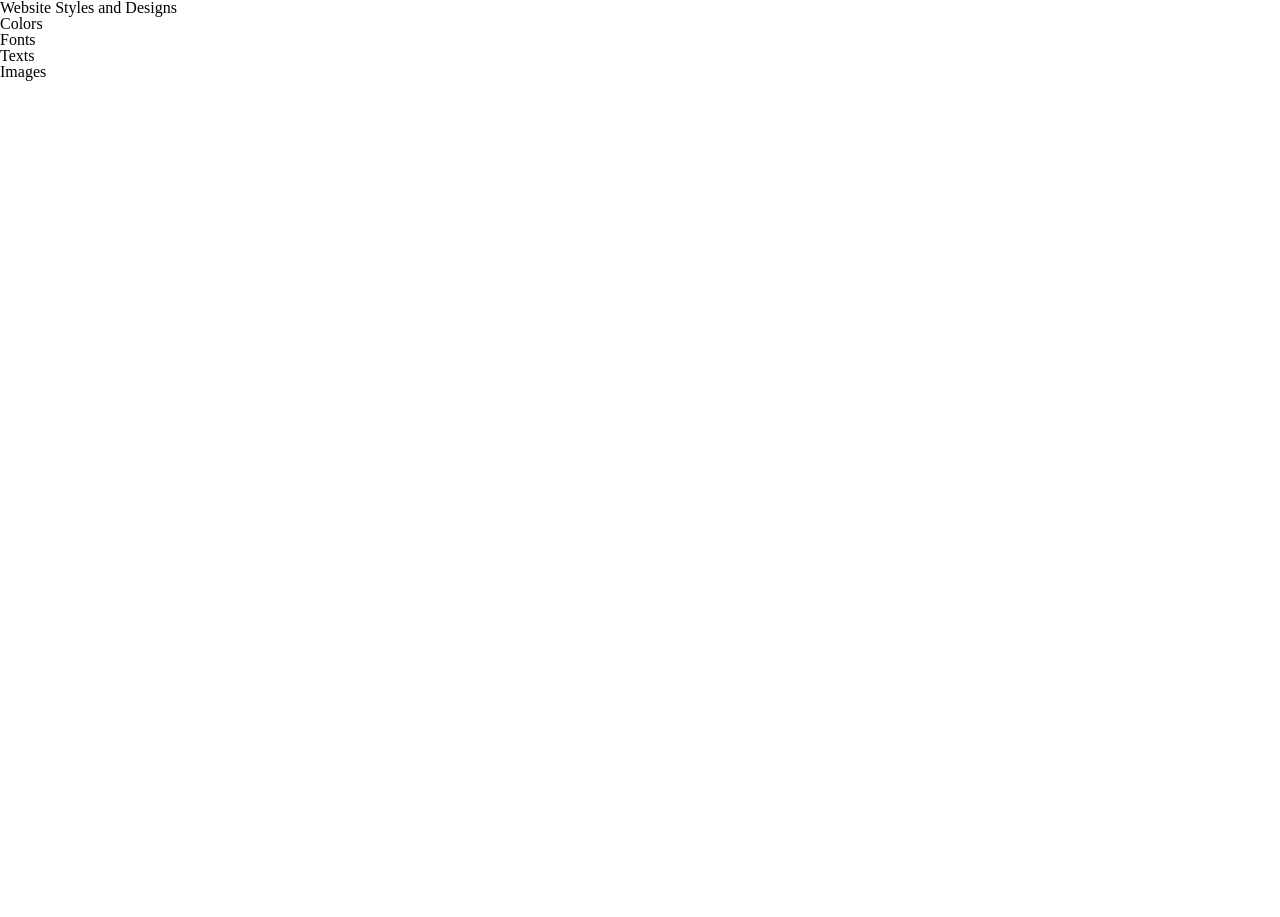
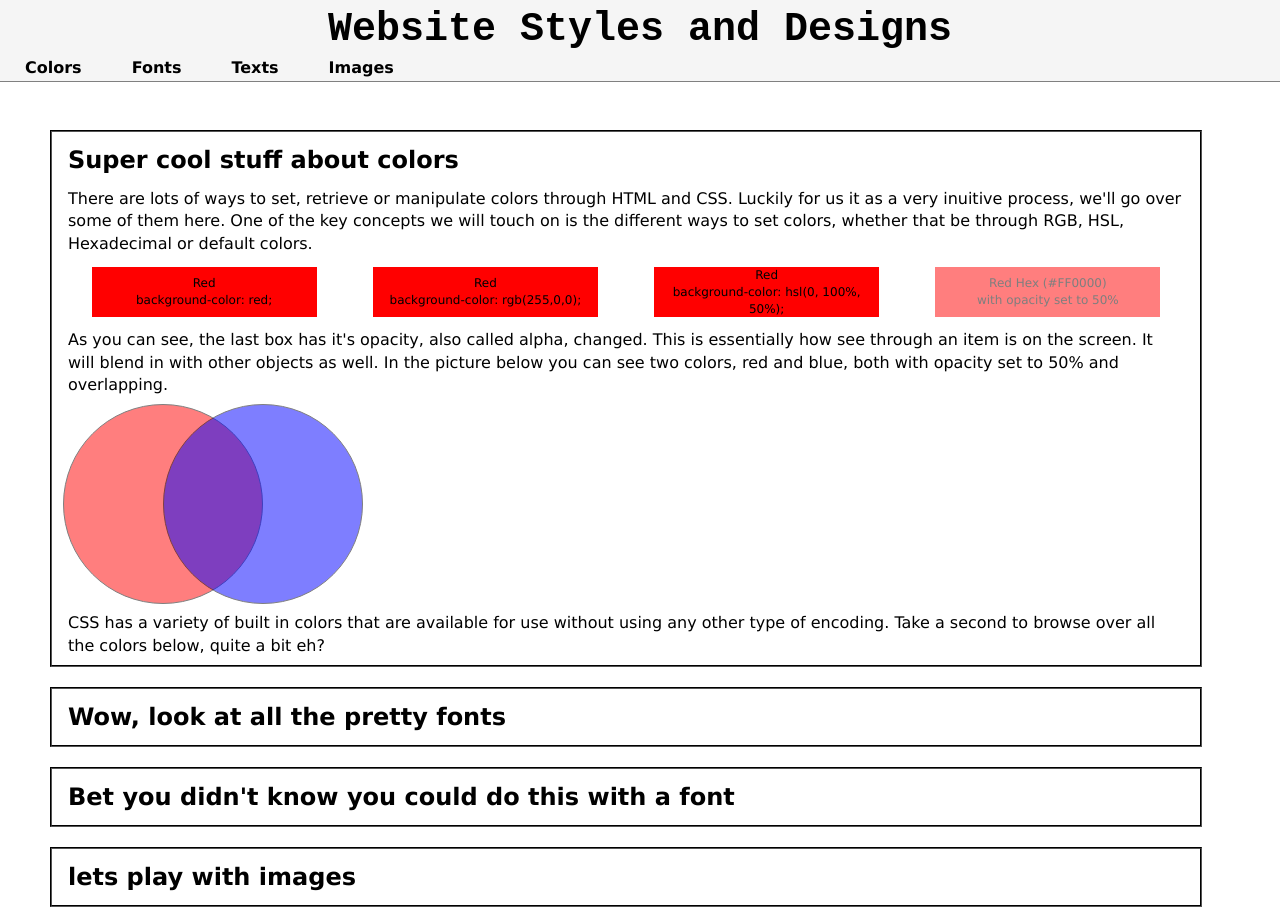
Before and after one commit to leftskidlow/designer, a plain HTML site: page index.html in a window 1280 px wide. Before the commit the page ends 800 px from the top, so only its background shows below. Drawn offline with Linux system fonts and the light colour scheme.

Commit message:
About to add all the colors

```diff
--- a/index.html
+++ b/index.html
@@ -18,20 +18,77 @@
             <p class="browsehappy">You are using an <strong>outdated</strong> browser. Please <a href="#">upgrade your browser</a> to improve your experience.</p>
         <![endif]-->
         <header>
-            <h1 class="banner">Website Styles and Designs</h1>
+            <h1 class="banner center">Website Styles and Designs</h1>
             <nav>
                 <ul class="nav_list">
-                    <li>Colors</li>
-                    <li>Fonts</li>
-                    <li>Texts</li>
-                    <li>Images</li>
+                    <li><a href="#color" class="nav_list_link">Colors</a></li>
+                    <li><a href="#fonts" class="nav_list_link">Fonts</a></li>
+                    <li><a href="#texts" class="nav_list_link">Texts</a></li>
+                    <li><a href="#images" class="nav_list_link">Images</a></li>
                 </ul>
             </nav>
         </header>
 
         <main>
-            <section>
+            <section class="main_section" name="color">
+                <h2 class="section_title">Super cool stuff about colors</h2>
+                <p>There are lots of ways to set, retrieve or manipulate colors through HTML and CSS.
+                    Luckily for us it as a very inuitive process, we'll go over some of them here.
+                    One of the key concepts we will touch on is the different ways to set colors, whether that
+                    be through RGB, HSL, Hexadecimal or default colors.
+                </p>
+                <div class="color_box_holder center">
+                        <div class="color_box red_word">
+                            <p>
+                                Red<br>
+                                background-color: red;
+                            </p>
+                        </div>
+                        <div class="color_box red_rgb">
+                            <p>
+                                Red<br>
+                                background-color: rgb(255,0,0);
+                            </p>
+                        </div>
+                        <div class="color_box red_hsl">
+                            <p>
+                                Red<br>
+                                background-color: hsl(0, 100%, 50%);
+                            </p>
+                        </div>
+                        <div class="color_box red_word alpha">
+                            <p>
+                                Red Hex (#FF0000)<br>
+                                with opacity set to 50%
+                            </p>
+                        </div>
+                </div>
+                <p>
+                    As you can see, the last box has it's opacity, also called alpha, changed. This is essentially how see through an item
+                    is on the screen. It will blend in with other objects as well. In the picture below you can see two
+                    colors, red and blue, both with opacity set to 50% and overlapping.
+                </p>
+                <div class="color_circle_holder">
+                    <div class="color_circle red_word alpha"></div>
+                    <div class="color_circle right blue_word alpha"></div>
+                </div>
 
+                <p>
+                    CSS has a variety of built in colors that are available for use without using any other type of encoding. Take a second to
+                    browse over all the colors below, quite a bit eh?
+                </p>
+            </section>
+
+            <section class="main_section" name="font">
+                <h2 class="section_title">Wow, look at all the pretty fonts</h2>
+            </section>
+
+            <section class="main_section" name="texts">
+                <h2 class="section_title">Bet you didn't know you could do this with a font</h2>
+            </section>
+
+            <section class="main_section" name="images">
+                <h2 class="section_title">lets play with images</h2>
             </section>
 
         </main>
--- a/resources/css/style.css
+++ b/resources/css/style.css
@@ -1,3 +1,135 @@
-ul .nav_list{
-    font-family: Georgia;
+/*
+ * @author: Tim Miller
+ * 2021
+ */
+
+/* Universal Styles */
+html {
+    font-family: 'Lucida Sans', 'Lucida Sans Regular', 'Lucida Grande', 'Lucida Sans Unicode', Geneva, Verdana, sans-serif;
 }
+
+.center {
+    text-align: center;
+    align-content: center;
+    align-items: center;
+}
+
+/* Header */
+
+
+header {
+    background-color: whitesmoke;
+    width: 100%;
+    position: fixed;
+    z-index: 1;
+    border-bottom: 1px solid gray;
+    margin-bottom: 10px;
+}
+
+.banner {
+    font-family: 'Courier New', Courier, monospace;
+    font-size: 2.5rem;
+    font-weight: 700;
+    margin: 10px 0px;
+}
+
+header nav ul {
+    width: 100%;
+    display: flex;
+    padding-bottom: 5px;
+}
+
+.nav_list_link{
+    color: black;
+    text-decoration: none;
+    font-weight: bold;
+    padding: 10px 25px;
+}
+/* Main */
+
+main {
+    position:relative;
+    top: 120px;
+    overflow: scroll;
+    display: flexbox;
+}
+
+/* Section */
+.main_section {
+    width: 90%;
+    display: flexbox;
+    border: 2px groove black;
+    margin: 10px 50px;
+    float: left;
+}
+
+.section_title {
+    font-size: 1.5rem;
+    font-weight: bold;
+    margin: 1rem 1rem;
+}
+.main_section p {
+    margin: .5rem 1rem;
+    line-height: 1.4;
+}
+
+/* Color Boxes */
+
+.color_box_holder {
+    width: 98%;
+    display: flex;
+    margin: 5px auto;
+}
+
+.color_box_row {
+    width: 100%;
+    display:flexbox;
+}
+
+.color_box {
+    width: 20%;
+    height: 50px;
+    margin: .25rem auto;
+    display: inline-flex;
+    align-items: center;
+}
+.red_word {
+    background-color: red;
+}
+.alpha {
+    opacity: 50%;
+}
+.red_rgb {
+    background-color: rgb(255, 0,0);
+}
+.red_hsl {
+    background-color:hsl(0, 100%, 50%);
+}
+.blue_word {
+    background-color: blue;
+}
+.alpha {
+    opacity: 50%;
+}
+.color_box p {
+    width: 100%;
+    font-size: .75rem;
+    text-align: center;
+}
+.color_circle_holder {
+    width: 98%;
+    display: flex;
+    margin: 5px auto;
+}
+.color_circle {
+    width:200px;
+    height: 200px;
+    border-radius: 50%;
+    border: 1px solid black;
+}
+.right {
+    position: relative;
+    left: -100px;
+}
+
+/* Footer */
```
Also changed, not shown: 2 other files.
